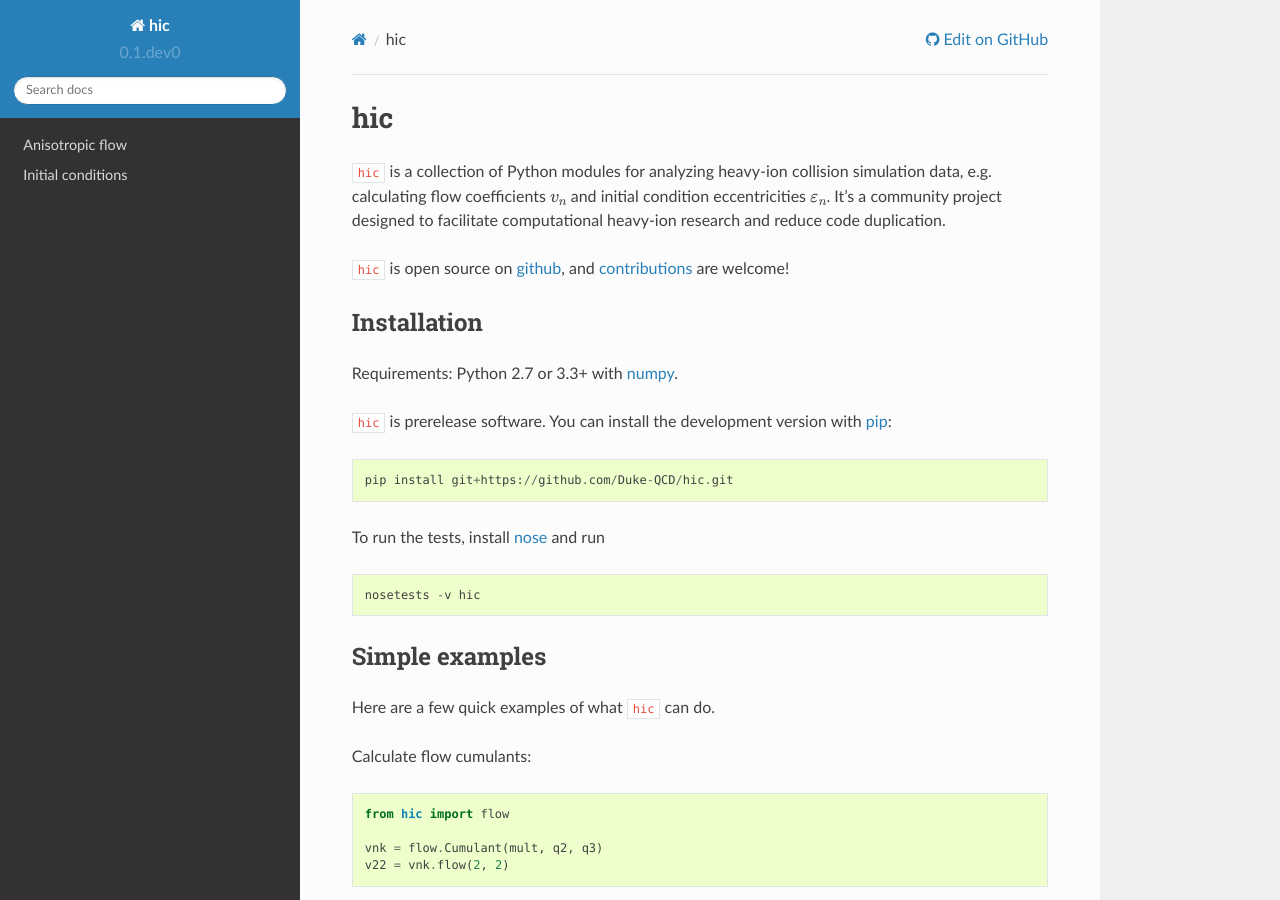
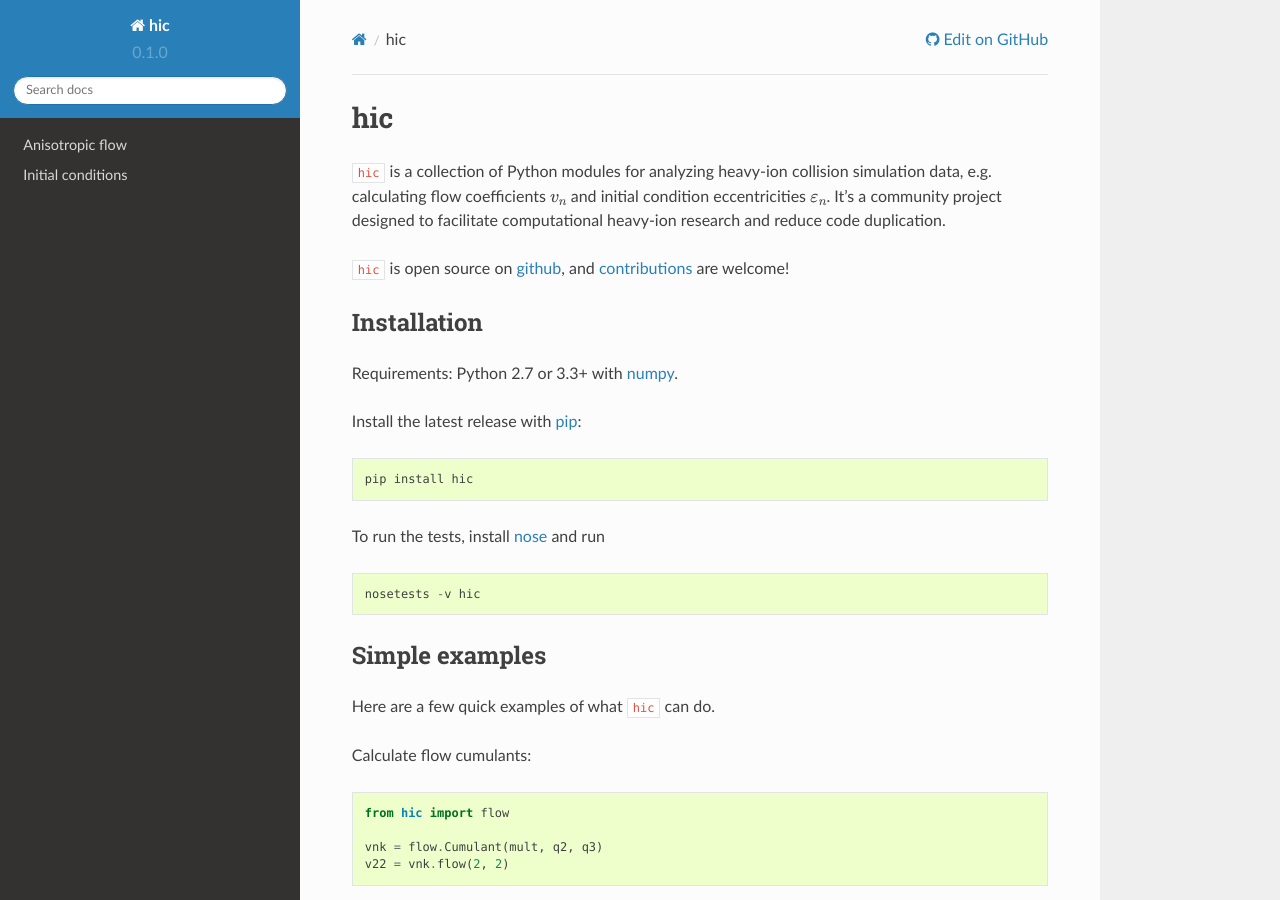
Before and after one commit to Duke-QCD/hic, a Sphinx documentation site: the page built from doc/index.rst, in a window 1280 px wide and 900 px high. Built offline with Sphinx 7.4.7 and the Read the Docs theme 2.0.0, drawn with Linux system fonts in a browser that asks for light colours.

Commit message:
Bump version.

```diff
--- a/README.rst
+++ b/README.rst
@@ -14,10 +14,9 @@ Installation
 ------------
 Requirements: Python 2.7 or 3.3+ with numpy_.
 
-``hic`` is prerelease software.
-You can install the development version with pip_::
+Install the latest release with pip_::
 
-   pip install git+https://github.com/Duke-QCD/hic.git
+   pip install hic
 
 To run the tests, install nose_ and run ::
 
--- a/doc/index.rst
+++ b/doc/index.rst
@@ -11,10 +11,9 @@ Installation
 ------------
 Requirements: Python 2.7 or 3.3+ with numpy_.
 
-``hic`` is prerelease software.
-You can install the development version with pip_::
+Install the latest release with pip_::
 
-   pip install git+https://github.com/Duke-QCD/hic.git
+   pip install hic
 
 To run the tests, install nose_ and run ::
 
--- a/hic/__init__.py
+++ b/hic/__init__.py
@@ -1,3 +1,3 @@
 # -*- coding: utf-8 -*-
 
-__version__ = '0.1.dev0'
+__version__ = '0.1.0'
--- a/setup.py
+++ b/setup.py
@@ -20,7 +20,7 @@ setup(
     packages=['hic', 'hic.test'],
     install_requires=['numpy'],
     classifiers=[
-        'Development Status :: 1 - Planning',
+        'Development Status :: 4 - Beta',
         'Intended Audience :: Developers',
         'Intended Audience :: Education',
         'Intended Audience :: Science/Research',
@@ -31,6 +31,7 @@ setup(
         'Programming Language :: Python :: 3',
         'Programming Language :: Python :: 3.3',
         'Programming Language :: Python :: 3.4',
+        'Programming Language :: Python :: 3.5',
         'Topic :: Scientific/Engineering :: Physics'
     ]
 )
```
